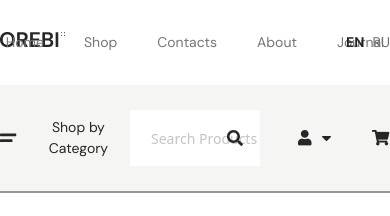
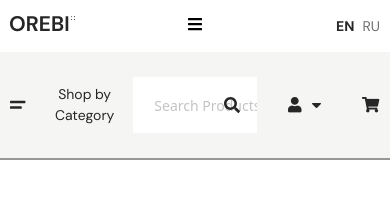
Before and after one commit to Mr-Rafiqul-Islam/OREBI-main, a React (Vite) app: page /shop in a window 390 px wide. Shown: the top 216 px of the page. Built offline with nearby package versions, Linux system fonts and the light colour scheme.

Commit message:
Responsive NavBar Completed

```diff
--- a/src/components/Batch.jsx
+++ b/src/components/Batch.jsx
@@ -1,9 +1,15 @@
-import React from 'react'
+import React from "react";
 
-const Batch = ({className,text}) => {
+const Batch = ({ className, text }) => {
   return (
-    <div className={`${className} font-dmsans text-sm font-bold text-white bg-primary px-8 py-2.5`}>{text}</div>
-  )
-}
+    <div
+      className={`${
+        text ? "block" : "hidden"
+      } font-dmsans text-sm font-bold text-white bg-primary px-8 py-2.5 ${className}`}
+    >
+      {text}
+    </div>
+  );
+};
 
-export default Batch
+export default Batch;
--- a/src/components/Container.jsx
+++ b/src/components/Container.jsx
@@ -2,7 +2,7 @@ import React from 'react'
 
 const Container = ({children,className}) => {
   return (
-    <div className={`${className} max-w-container mx-auto`}>{children}</div>
+    <div className={`${className} max-w-container mx-auto px-[10px] xl:px-0`}>{children}</div>
   )
 }
 
--- a/src/components/layout/Banner.jsx
+++ b/src/components/layout/Banner.jsx
@@ -30,7 +30,7 @@ const Banner = () => {
           borderRadius: "10px",
           padding: "10px",
           top:"45%",
-          left:"150px",
+          left:"10%",
         }}
       >
         <ul
--- a/src/components/layout/Navbar.jsx
+++ b/src/components/layout/Navbar.jsx
@@ -1,46 +1,136 @@
-import React from 'react'
-import Container from '../Container'
-import Flex from '../Flex'
-import Image from '../Image'
-import List from '../List'
-import LOGO from '../../assets/Logo.png'
-import { Link } from 'react-router-dom'
-import Paragraph from '../Paragraph'
-import { useDispatch } from 'react-redux'
-import { pageName } from '../../slices/breadcrumbSlice'
+import React, { useState } from "react";
+import Container from "../Container";
+import Flex from "../Flex";
+import Image from "../Image";
+import List from "../List";
+import LOGO from "../../assets/Logo.png";
+import { Link } from "react-router-dom";
+import Paragraph from "../Paragraph";
+import { useDispatch } from "react-redux";
+import { pageName } from "../../slices/breadcrumbSlice";
+import { RxCross2 } from "react-icons/rx";
+import { FaBars } from "react-icons/fa";
 
 const Navbar = () => {
+  // for breadcrumbs
   let dispatch = useDispatch();
 
   let handleBreadcrumb = (name) => {
     dispatch(pageName(name));
   };
+  // for mobile menu
+  const [menuOpen, setMenuOpen] = useState(false);
+  let toggleMenu = () => {
+    setMenuOpen(!menuOpen);
+  };
+  let closeMenu = () => {
+    setMenuOpen(false);
+  };
   return (
-    <nav className='py-[32px]'>
+    <nav className="sm:py-[32px] py-4 sticky top-0 w-full left-0 z-50 bg-white">
       <Container>
         <Flex>
           <div className="w-1/3">
-                  <Link to='/'><Image src={LOGO} /></Link>
+            <Link to="/">
+              <Image src={LOGO} />
+            </Link>
           </div>
           <div className="w-1/3">
             <ul>
-                        <Flex className='justify-center'>
-                          <List onClick={() => handleBreadcrumb("Home")} href='/' text='Home' className='text-secondary hover:text-primary text-[14px] mx-5 font-normal duration-300'/>
-                          <List onClick={() => handleBreadcrumb("Shop")} href='shop' text='Shop' className='text-secondary hover:text-primary text-[14px] mx-5 font-normal duration-300'/>
-                          <List onClick={() => handleBreadcrumb("Contact")} href='contact' text='Contacts' className='text-secondary hover:text-primary text-[14px] mx-5 font-normal duration-300'/>
-                          <List onClick={() => handleBreadcrumb("About")} href='about' text='About' className='text-secondary hover:text-primary text-[14px] mx-5 font-normal duration-300'/>
-                          <List onClick={() => handleBreadcrumb("Journal")} href='journal' text='Journal' className='text-secondary hover:text-primary text-[14px] mx-5 font-normal duration-300'/>
+              <Flex className="justify-center hidden sm:flex">
+                <List
+                  onClick={() => handleBreadcrumb("Home")}
+                  href="/"
+                  text="Home"
+                  className="text-secondary hover:text-primary text-[14px] mx-5 font-normal duration-300"
+                />
+                <List
+                  onClick={() => handleBreadcrumb("Shop")}
+                  href="shop"
+                  text="Shop"
+                  className="text-secondary hover:text-primary text-[14px] mx-5 font-normal duration-300"
+                />
+                <List
+                  onClick={() => handleBreadcrumb("Contact")}
+                  href="contact"
+                  text="Contacts"
+                  className="text-secondary hover:text-primary text-[14px] mx-5 font-normal duration-300"
+                />
+                <List
+                  onClick={() => handleBreadcrumb("About")}
+                  href="about"
+                  text="About"
+                  className="text-secondary hover:text-primary text-[14px] mx-5 font-normal duration-300"
+                />
+                <List
+                  onClick={() => handleBreadcrumb("Journal")}
+                  href="journal"
+                  text="Journal"
+                  className="text-secondary hover:text-primary text-[14px] mx-5 font-normal duration-300"
+                />
               </Flex>
             </ul>
+            {/* mobile menu starts */}
+            <div className="sm:hidden flex justify-center" onClick={toggleMenu}>
+              <div>
+                {menuOpen ? (
+                  <RxCross2 className="text-xl cursor-pointer" />
+                ) : (
+                  <FaBars className="cursor-pointer" />
+                )}
+              </div>
+            </div>
+            <ul
+              onClick={closeMenu}
+              className={`${
+                menuOpen ? "left-0" : "left-[-100%]"
+              } flex-col justify-center h-fit w-full duration-300 flex text-center absolute bg-white z-40`}
+            >
+              <List
+                onClick={() => handleBreadcrumb("Home")}
+                href="/"
+                text="Home"
+                className="text-secondary hover:text-primary text-[14px] mx-5 font-normal duration-300"
+              />
+              <List
+                onClick={() => handleBreadcrumb("Shop")}
+                href="shop"
+                text="Shop"
+                className="text-secondary hover:text-primary text-[14px] mx-5 font-normal duration-300"
+              />
+              <List
+                onClick={() => handleBreadcrumb("Contact")}
+                href="contact"
+                text="Contacts"
+                className="text-secondary hover:text-primary text-[14px] mx-5 font-normal duration-300"
+              />
+              <List
+                onClick={() => handleBreadcrumb("About")}
+                href="about"
+                text="About"
+                className="text-secondary hover:text-primary text-[14px] mx-5 font-normal duration-300"
+              />
+              <List
+                onClick={() => handleBreadcrumb("Journal")}
+                href="journal"
+                text="Journal"
+                className="text-secondary hover:text-primary text-[14px] mx-5 font-normal duration-300"
+              />
+            </ul>
+            {/* mobile menu ends*/}
           </div>
           <div className="w-1/3 flex gap-2 justify-end">
-                  <Link><Paragraph text='EN' className='text-sm font-bold text-primary'/></Link>
-                  <Link><Paragraph text='RU' className='text-sm font-normal text-third'/></Link>
+            <Link>
+              <Paragraph text="EN" className="text-sm font-bold text-primary" />
+            </Link>
+            <Link>
+              <Paragraph text="RU" className="text-sm font-normal text-third" />
+            </Link>
           </div>
         </Flex>
       </Container>
     </nav>
-  )
-}
+  );
+};
 
-export default Navbar
+export default Navbar;
```
Lines whose indentation alone changed are shown as unchanged.
